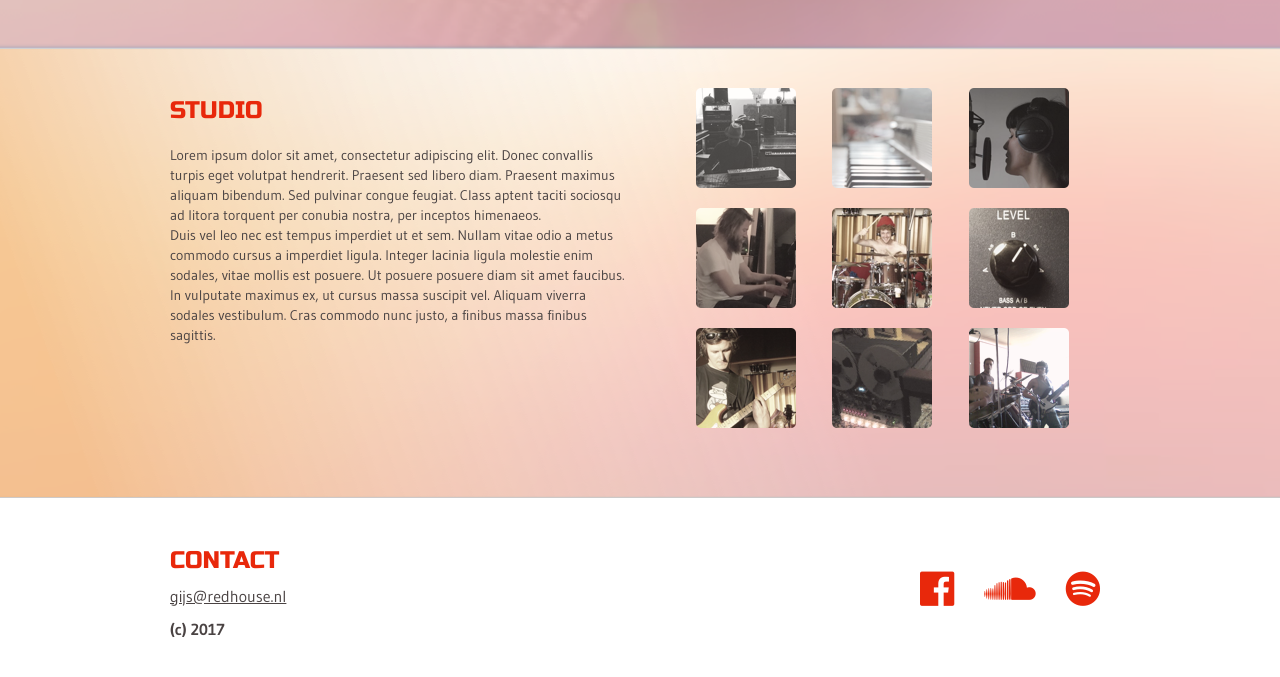
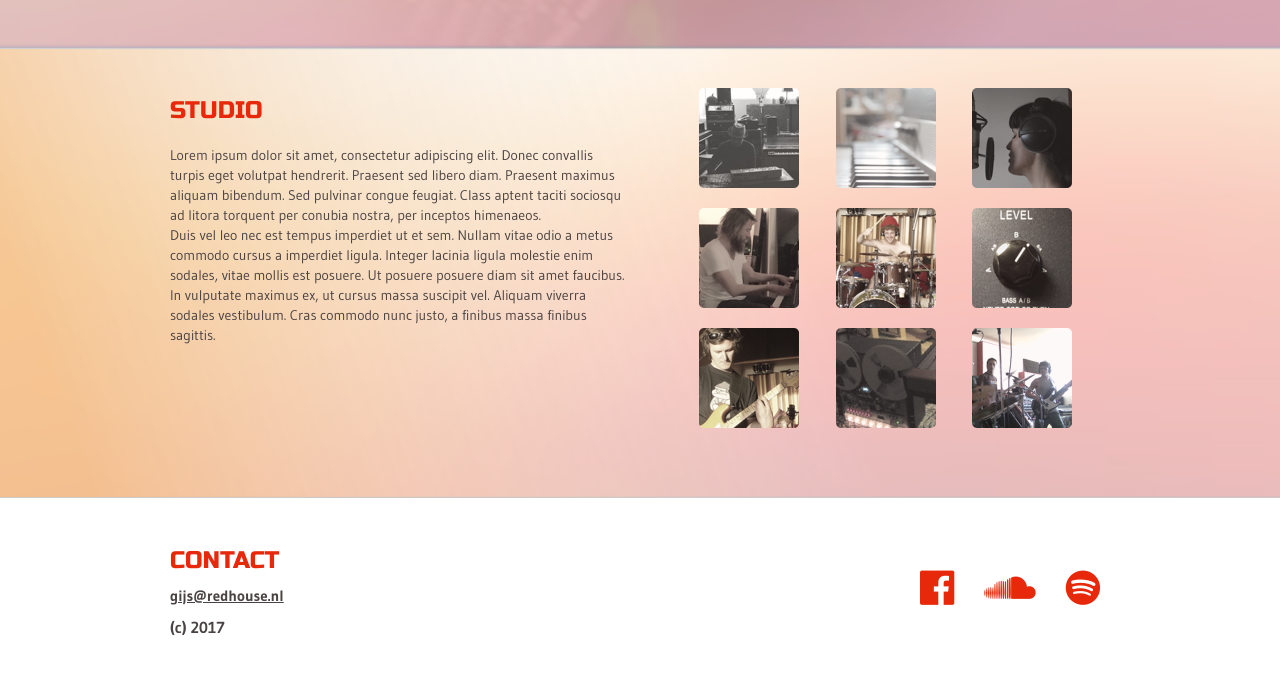
Before and after one commit to redhousestudio/redhousestudio.github.io, a Jekyll site: the page built from index.html, in a window 1280 px wide. Shown: the part 1332-2009 px from the top of the page. Built offline with Jekyll 4.4.1, drawn with Linux system fonts in a browser that asks for light colours; nearby versions of some CDN libraries.

Commit message:
better footer and images alginement test

```diff
--- a/_includes/footer.html
+++ b/_includes/footer.html
@@ -4,7 +4,7 @@
       <div class="col-sm-6 contact">
         <h3 class="section-heading">contact</h3>
         <a href="mailto:gijs@redhouse.nl" class="artist-website" target="_blank">gijs@redhouse.nl</a>
-        <p>(c) 2017</p>
+        <p class="artist-website">(c) 2017</p>
       </div>
       <div class="col-sm-6 right site-social-media">
         <a href="{{ site.facebook_url }}" target="_blank"><i class="fa fa-facebook-official" aria-hidden="true"></i></a>
--- a/css/style.css
+++ b/css/style.css
@@ -80,7 +80,7 @@
   background-position: center;
   background-repeat: no-repeat;
   background-size: cover;
-  min-height: 750px;
+  min-height: 614px;
   padding: 30px 0;
 }
 .home-section-discography-project{
@@ -95,7 +95,7 @@
   padding: 30px 0;
 }
 .studio-items-wrapper {
-  text-align: center;
+  text-align: right;
   max-width: 380px;
   margin-left: auto;
   margin-right: auto;
@@ -158,9 +158,10 @@
   padding-bottom: 50px;
 }
 .artist-website {
+  font-weight: bold;
   color: #4a4343;
   display: block;
-  font-size: 16px;
+  font-size: 15px;
   margin-top: 10px;
   margin-bottom: 10px;
 }
```
